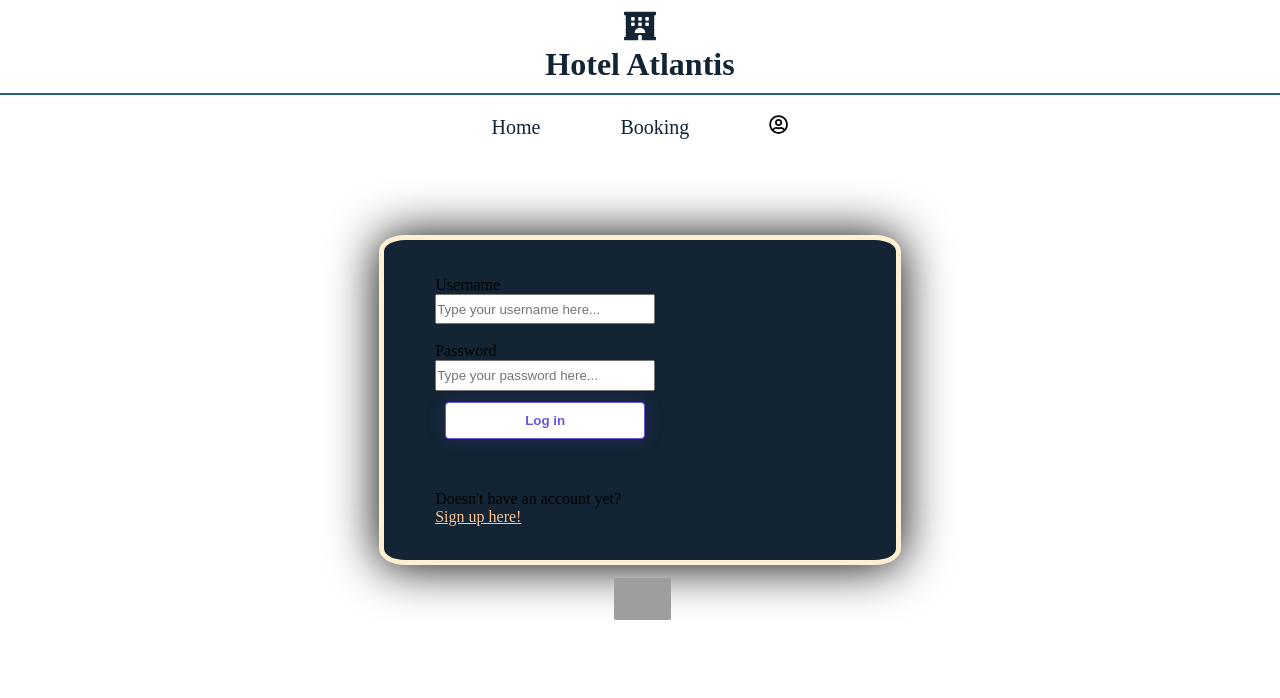
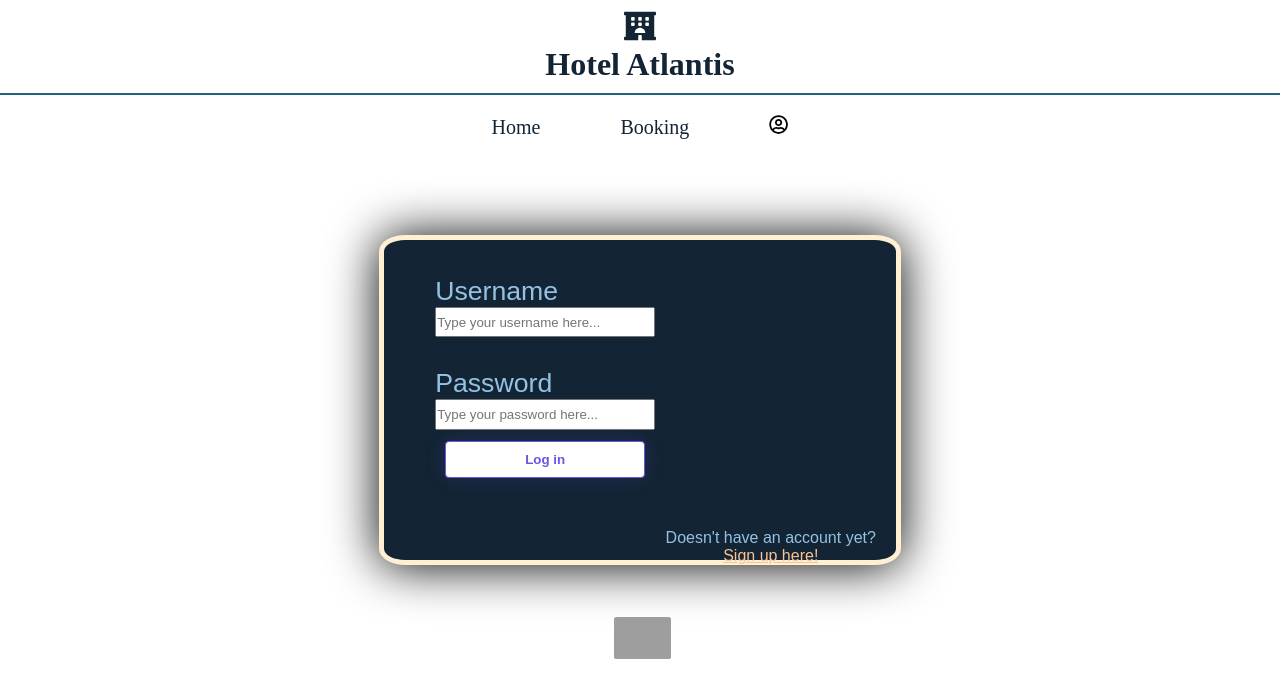
Before and after one commit to hallgatolaszlo/SzallodaWebApp, a React (Vite) app in the folder frontend/: page /login in a window 1280 px wide. Shown: the top 698 px of the page. Built offline with nearby package versions, Linux system fonts and the light colour scheme; grey boxes are pictures that could not be loaded.

Commit message:
file sort done

```diff
--- a/frontend/src/components/login/Form.jsx
+++ b/frontend/src/components/login/Form.jsx
@@ -1,9 +1,10 @@
-import '../../css/Form.css';
+import '../../css/login/Form.css';
 import {Link} from 'react-router-dom';
 import atlantis from '../../assets/img/atlantis.jpg';
 
 function Form() {
     return (
+        <div className="login-register-container">
             <div className="form-block">
 
                 <div className="input-field">
@@ -25,6 +26,7 @@ function Form() {
                 </div>
 
             </div>
+        </div>
     );
 }
 
--- a/frontend/src/components/register/RegForm.jsx
+++ b/frontend/src/components/register/RegForm.jsx
@@ -1,7 +1,8 @@
-import '../../css/RegForm.css'
+import '../../css/register/RegForm.css'
 
 function RegForm() {
     return (
+        <div className="login-register-container">
             <div className="reg-form-inputs">
 
                 <div className="reg-form-block-header">
@@ -22,6 +23,7 @@ function RegForm() {
                 </div>
 
             </div>
+        </div>
     );
 }
 
--- a/frontend/src/css/Form.css
+++ b/frontend/src/css/login/Form.css
@@ -16,11 +16,11 @@
 }
 
 .ext-field {
-    top: 60%;
+    width: fit-content;
+    display: block;
     font-size: 12pt;
-    margin-top: 10%;
-    margin-left: 10%;
-    width: fit-content;
+    margin-left: 55%;
+    text-align: center;
 }
 
 .login-button {
--- a/frontend/src/css/Login.css
+++ b/frontend/src/css/login/Login.css
@@ -5,6 +5,14 @@
     translate: -50% -50%;
 }
 
+.login-register-container {
+    color: var(--color4);
+    font-size: 20pt;
+    font-family: sans-serif;
+    border: 0;
+    margin: 0;
+    padding: 0;
+}
 
 /*
 body {
--- a/frontend/src/pages/Login.jsx
+++ b/frontend/src/pages/Login.jsx
@@ -1,9 +1,9 @@
 import Form from "../components/login/Form.jsx";
-import '../css/Login.css'
+import '../css/login/Login.css'
 
-function Login(){
+function Login() {
     return (
-        <Form />
+        <Form/>
     )
 }
 
--- a/frontend/src/pages/Register.jsx
+++ b/frontend/src/pages/Register.jsx
@@ -1,8 +1,8 @@
-import "../css/Register.css"
-import RegForm  from "../components/register/RegForm.jsx";
+import "../css/register/Register.css"
+import RegForm from "../components/register/RegForm.jsx";
 
 function Register() {
-    return <RegForm />;
+    return <RegForm/>;
 }
 
 export default Register;
```
Also changed, not shown: frontend/src/css/register/RegForm.css (renamed from frontend/src/css/RegForm.css), frontend/src/css/register/Register.css (renamed from frontend/src/css/Register.css). Lines whose indentation alone changed are shown as unchanged.
